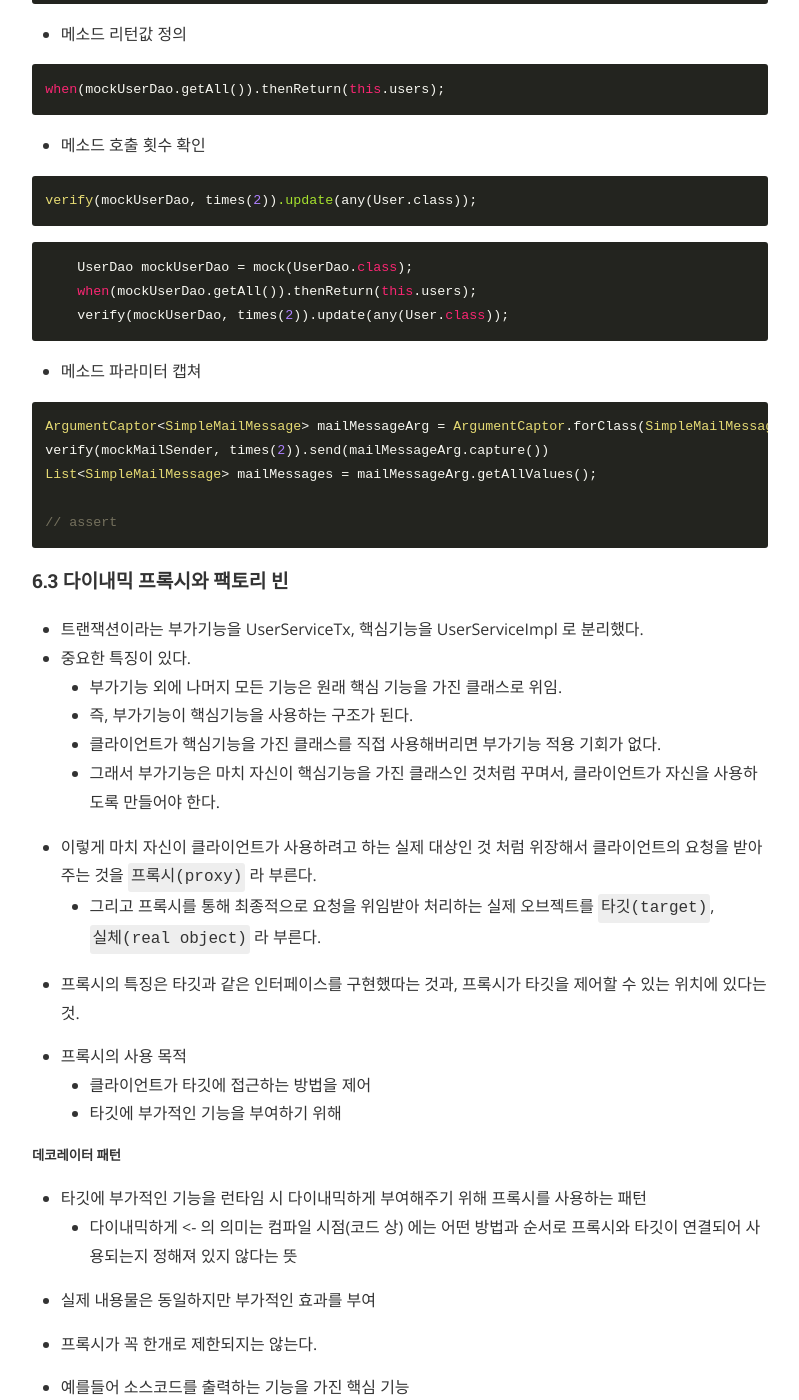
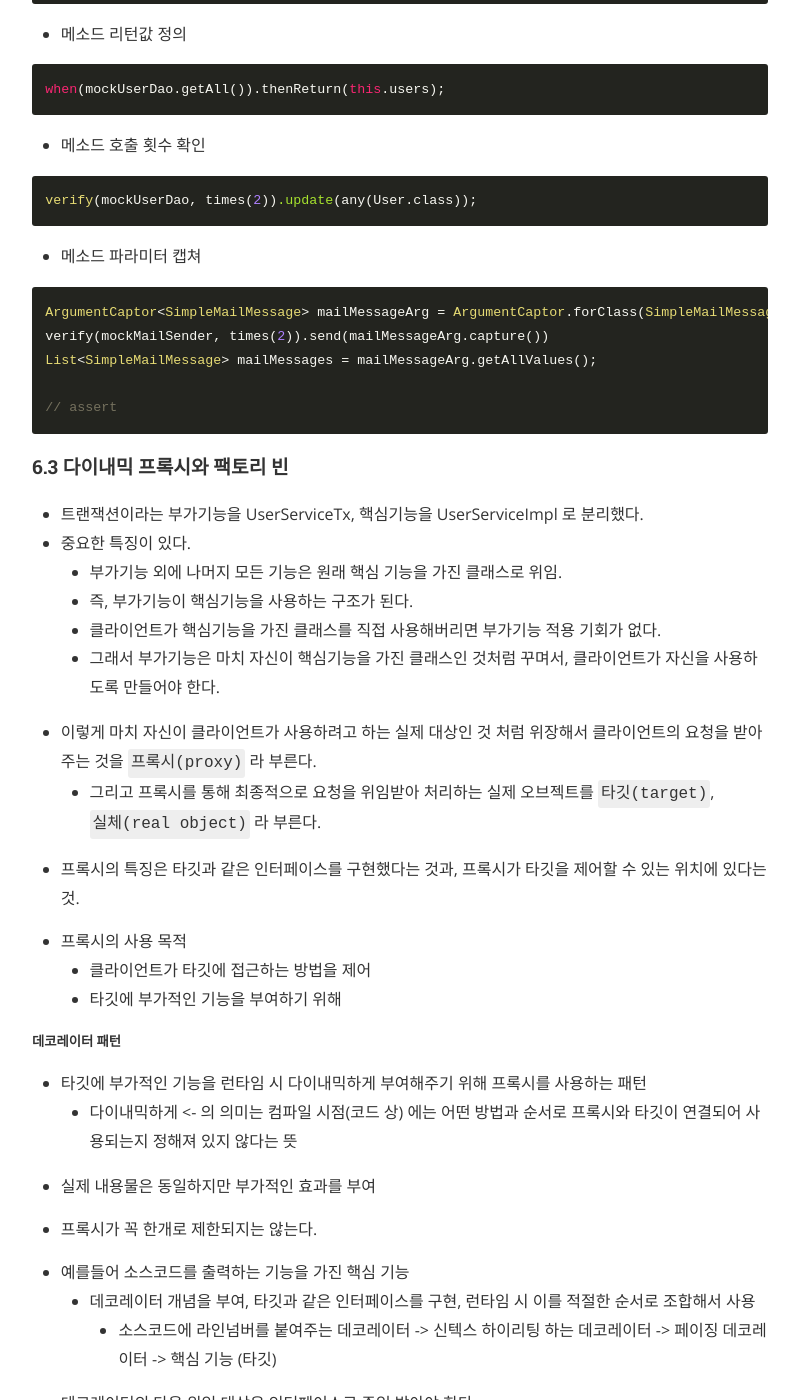
Before and after one commit to Oraindrop/oraindrop.github.io, a Jekyll site: the page built from _posts/Book/2021-02-21-토비의 스프링 6장.md, in a window 1280 px wide and 1400 px high, scrolled down 5692 px. Shown: the whole window, without its empty margins (240-1039 px from the left). Built offline with Jekyll 4.4.1, drawn with Linux system fonts in a browser that asks for light colours; nearby versions of some CDN libraries; comment, search, counter and statistics services are not loaded; some of the changed text lies outside the part shown.

Commit message:
modify typo

````diff
--- a/_posts/Book/2021-02-21-토비의 스프링 6장.md
+++ b/_posts/Book/2021-02-21-토비의 스프링 6장.md
@@ -217,11 +217,6 @@
 verify(mockUserDao, times(2)).update(any(User.class));
 ```
 
-        UserDao mockUserDao = mock(UserDao.class);
-        when(mockUserDao.getAll()).thenReturn(this.users);
-        verify(mockUserDao, times(2)).update(any(User.class));
-
-
 - 메소드 파라미터 캡쳐
 
 ```
@@ -244,7 +239,7 @@
 - 이렇게 마치 자신이 클라이언트가 사용하려고 하는 실제 대상인 것 처럼 위장해서 클라이언트의 요청을 받아주는 것을 `프록시(proxy)` 라 부른다.
     - 그리고 프록시를 통해 최종적으로 요청을 위임받아 처리하는 실제 오브젝트를 `타깃(target)`, `실체(real object)` 라 부른다.
 
-- 프록시의 특징은 타깃과 같은 인터페이스를 구현했따는 것과, 프록시가 타깃을 제어할 수 있는 위치에 있다는 것.
+- 프록시의 특징은 타깃과 같은 인터페이스를 구현했다는 것과, 프록시가 타깃을 제어할 수 있는 위치에 있다는 것.
 
 - 프록시의 사용 목적
     - 클라이언트가 타깃에 접근하는 방법을 제어
@@ -409,4 +404,4 @@
 
 #### 6.3.3 다이내믹 프록시를 이용한 트랜잭션 부가기능
 
-- UserSErviceTx 를 다이내믹 프록시 방식으로 변경해보자.
+- UserServiceTx 를 다이내믹 프록시 방식으로 변경해보자.
````
Also changed, not shown: other parts of _posts/Book/2021-02-21-토비의 스프링 6장.md (+2 -2 lines).
